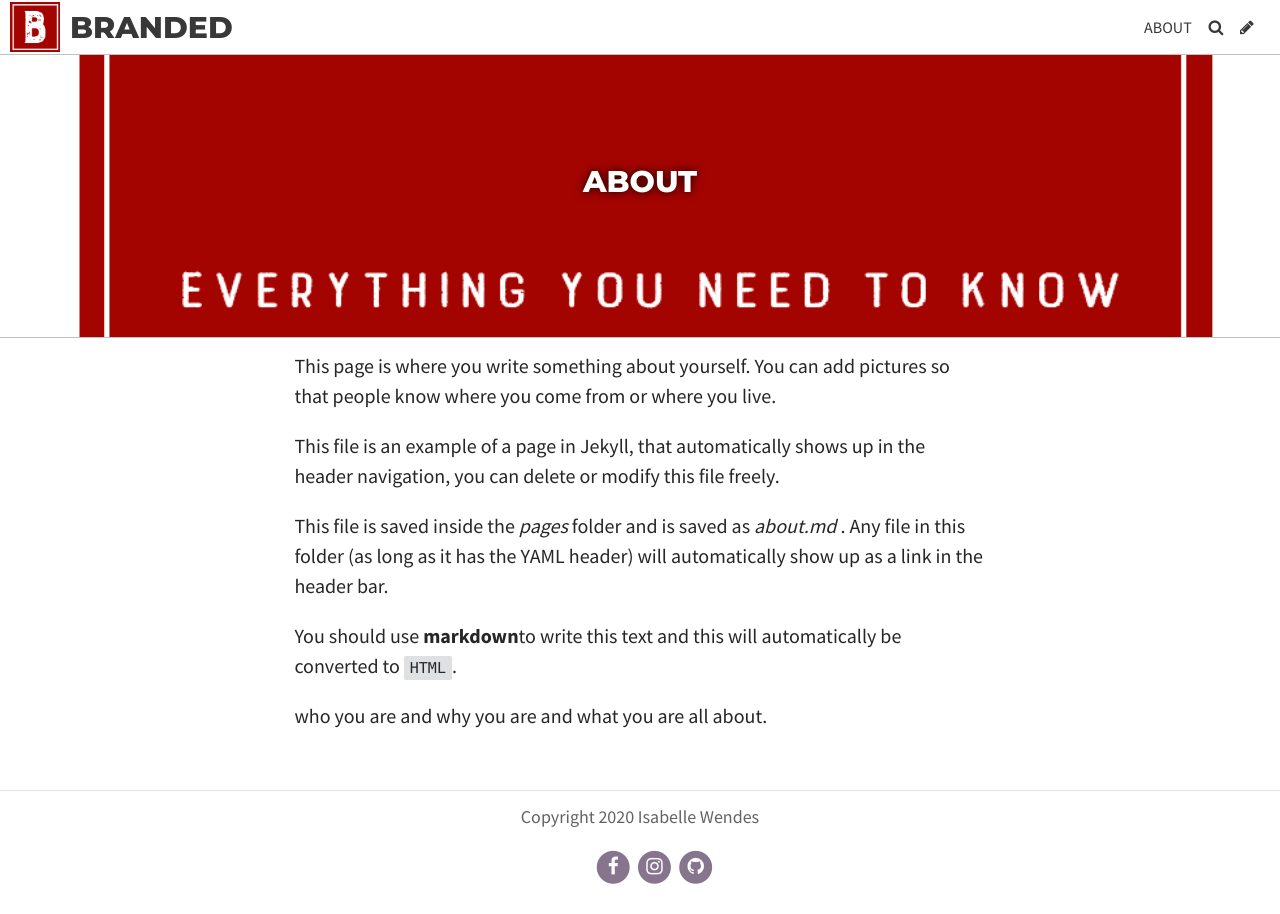
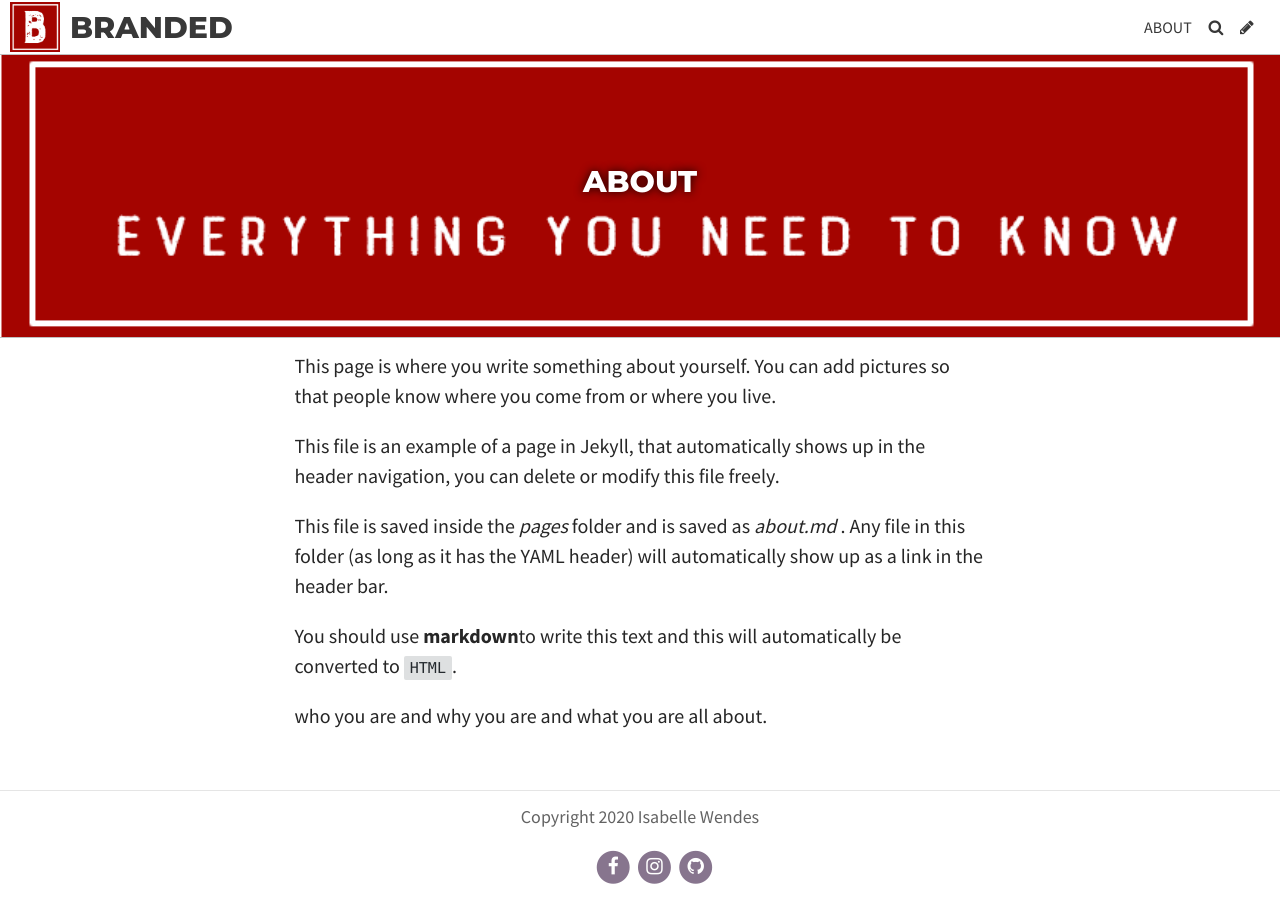
Before and after one commit to IsabelleWendes/Fontastic, a Jekyll site: the page built from pages/about.md, in a window 1280 px wide. Built offline with Jekyll 4.4.1, drawn with Linux system fonts in a browser that asks for light colours; some web fonts are replaced.

Commit message:
Update Page “about”

```diff
--- a/pages/about.md
+++ b/pages/about.md
@@ -4,7 +4,7 @@ title: ABOUT
 subtitle: ""
 permalink: /about/
 date: 2020-06-29T15:36:12.231Z
-header_feature_image: ../uploads/banner-about-page-cropped.png
+header_feature_image: ../uploads/banner-about-page-cr.png
 published: true
 tags: null
 description: null
```
Also changed, not shown: uploads/banner-about-page-cr.png (added).
